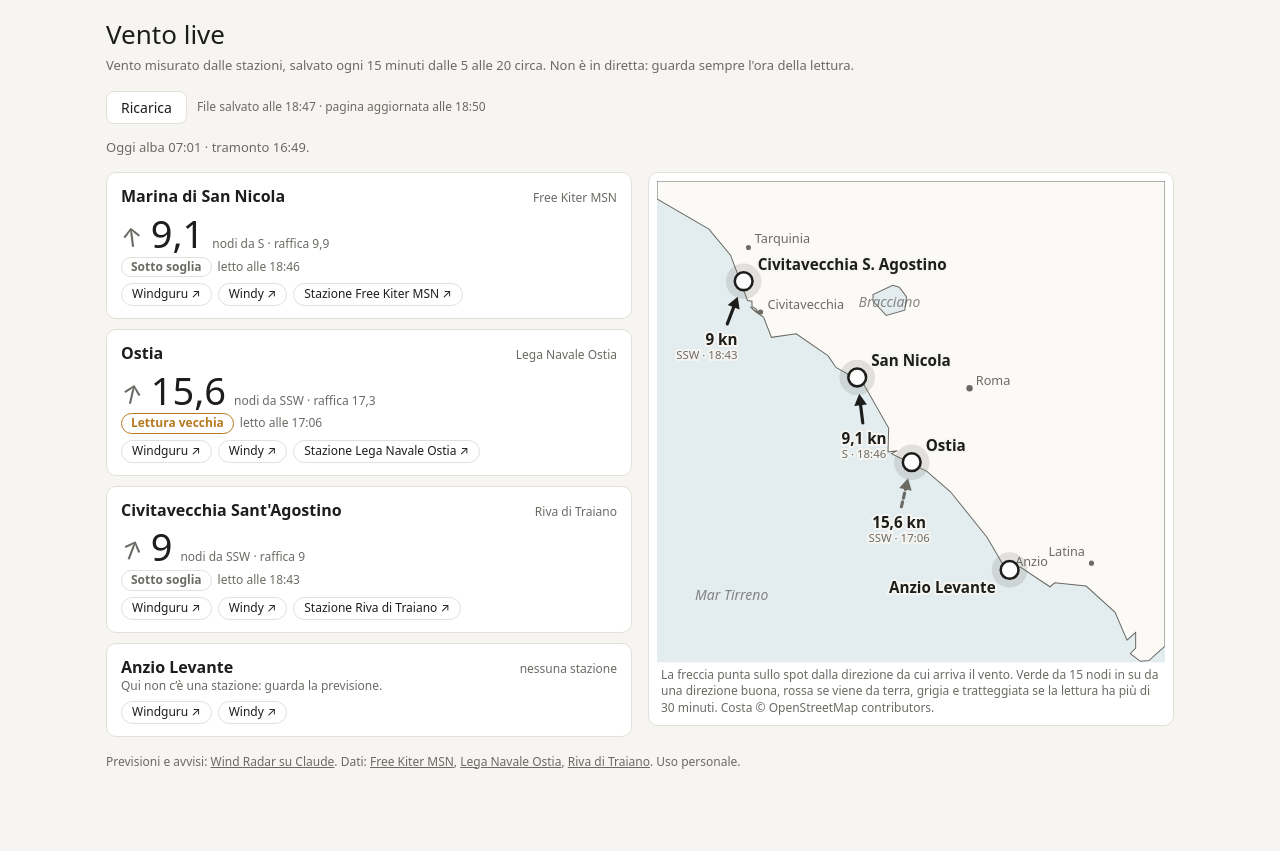
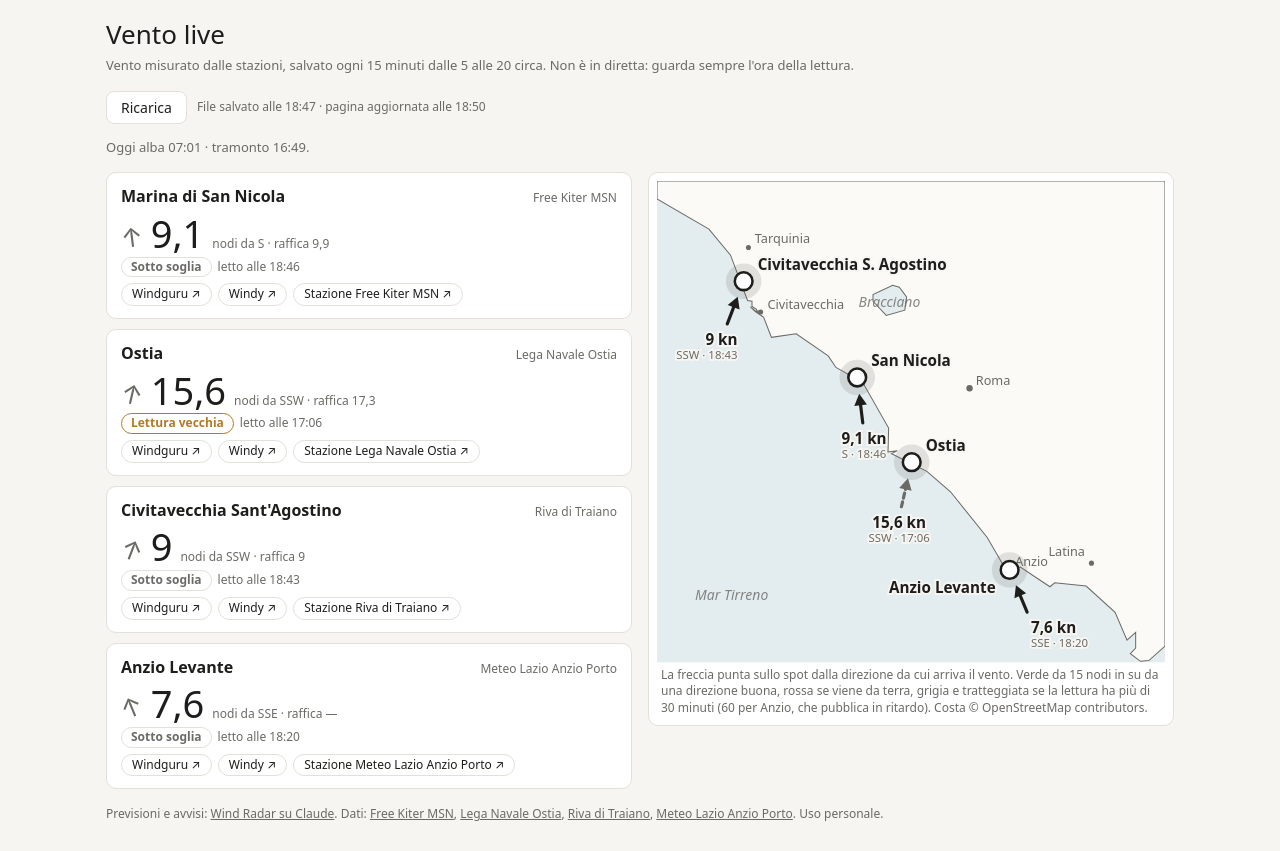
Before and after one commit to MaMe-Roma/MaMe-wind-radar, a plain HTML site: page index.html in a window 1280 px wide. Before the commit the page ends 800 px from the top, so only its background shows below. Drawn offline with Linux system fonts and the light colour scheme.

Commit message:
Vento live: stazione di Anzio Porto
Co-Authored-By: Claude Opus 5.5 <noreply@anthropic.com>
Claude-Session: https://claude.ai/code/session_01LkpTTmw8gu583mbgLHS17f

```diff
--- a/index.html
+++ b/index.html
@@ -63,10 +63,10 @@ button{font:inherit;font-size:14px;background:var(--panel);color:var(--fg);borde
         <text class="seaname" x="183" y="99" text-anchor="middle" font-size="8">Bracciano</text>
         <g id="spots"></g>
       </svg>
-      <div class="small" style="padding:4px 4px 0">La freccia punta sullo spot dalla direzione da cui arriva il vento. Verde da 15 nodi in su da una direzione buona, rossa se viene da terra, grigia e tratteggiata se la lettura ha più di 30 minuti. Costa © OpenStreetMap contributors.</div>
+      <div class="small" style="padding:4px 4px 0">La freccia punta sullo spot dalla direzione da cui arriva il vento. Verde da 15 nodi in su da una direzione buona, rossa se viene da terra, grigia e tratteggiata se la lettura ha più di 30 minuti (60 per Anzio, che pubblica in ritardo). Costa © OpenStreetMap contributors.</div>
     </div>
   </div>
-  <p class="foot">Previsioni e avvisi: <a href="https://claude.ai/artifact/295q6f8jyRU6Hm5h1nC3xi">Wind Radar su Claude</a>. Dati: <a href="https://stazioni3.soluzionimeteo.it/freekitermsn/">Free Kiter MSN</a>, <a href="https://www.leganavaleostia.it/situazione-attuale/">Lega Navale Ostia</a>, <a href="https://www.rivaditraiano.com/meteo-obs/">Riva di Traiano</a>. Uso personale.</p>
+  <p class="foot">Previsioni e avvisi: <a href="https://claude.ai/artifact/295q6f8jyRU6Hm5h1nC3xi">Wind Radar su Claude</a>. Dati: <a href="https://stazioni3.soluzionimeteo.it/freekitermsn/">Free Kiter MSN</a>, <a href="https://www.leganavaleostia.it/situazione-attuale/">Lega Navale Ostia</a>, <a href="https://www.rivaditraiano.com/meteo-obs/">Riva di Traiano</a>, <a href="https://www.meteoregionelazio.it/rete/stazione.php?id=RM-050">Meteo Lazio Anzio Porto</a>. Uso personale.</p>
 </div>
 <script>
 (function () {
@@ -76,7 +76,7 @@ button{font:inherit;font-size:14px;background:var(--panel);color:var(--fg);borde
     { id: 'msn', nome: 'Marina di San Nicola', breve: 'San Nicola', lon: 12.12, lat: 41.93, ok: [170, 300], terra: [330, 110], stazione: 'msn', wg: 49027, lab: [11, -9, 'start'] },
     { id: 'ostia', nome: 'Ostia', breve: 'Ostia', lon: 12.3024, lat: 41.7187, ok: [115, 325], terra: [345, 95], stazione: 'lni_ostia', wg: 1518, lab: [11, -9, 'start'] },
     { id: 'sag', nome: "Civitavecchia Sant'Agostino", breve: 'Civitavecchia S. Agostino', lon: 11.74, lat: 42.17, ok: [180, 320], terra: [350, 130], stazione: 'rdt_civitavecchia', wg: 49021, lab: [11, -9, 'start'] },
-    { id: 'anzio', nome: 'Anzio Levante', breve: 'Anzio Levante', lon: 12.63, lat: 41.45, ok: [40, 230], terra: [250, 20], stazione: null, wg: 49035, lab: [-11, 18, 'end'] }
+    { id: 'anzio', nome: 'Anzio Levante', breve: 'Anzio Levante', lon: 12.63, lat: 41.45, ok: [40, 230], terra: [250, 20], stazione: 'anzio_porto', fresco: 60, wg: 49035, lab: [-11, 18, 'end'] }
   ];
   var NS = 'http://www.w3.org/2000/svg';
   function P(lon, lat) { return [(lon - M.lon0) * M.c * M.k, (M.lat1 - lat) * M.k]; }
@@ -104,7 +104,7 @@ button{font:inherit;font-size:14px;background:var(--panel);color:var(--fg);borde
   }
   function stato(s, r) {
     var t = quando(r.letto_alle);
-    var fresco = !!t && (Date.now() - t.getTime()) <= FRESCO_MIN * 60000;
+    var fresco = !!t && (Date.now() - t.getTime()) <= (s.fresco || FRESCO_MIN) * 60000;
     var cl = classe(s, Number(r.deg));
     return { t: t, fresco: fresco, cl: cl, firing: cl !== 'terra' && Number(r.wind_kn) >= SOGLIA, offline: Number(r.offline) === 1 };
   }
```
